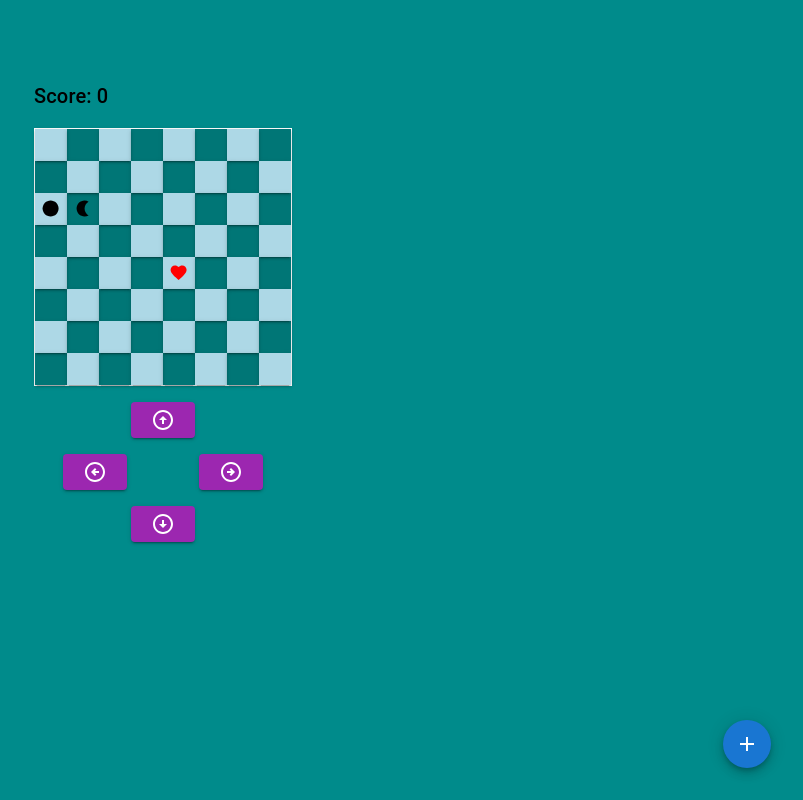
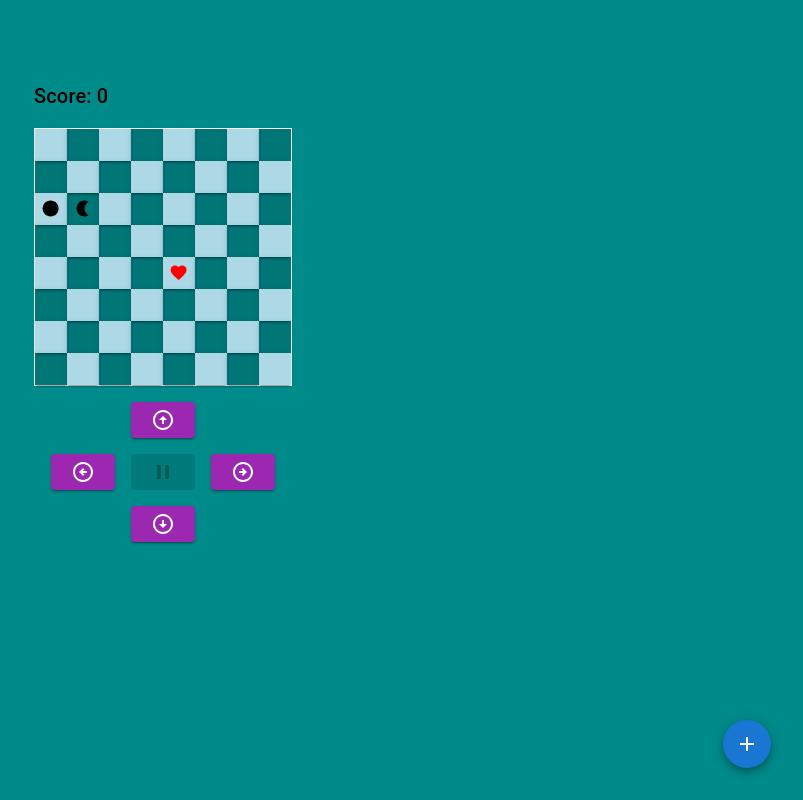
Before and after one commit to seanluong/snake, a React (Vite) app: page / in a window 1280 px wide. Shown: the whole page, without its empty margins (477-1280 px from the left). Built offline with nearby package versions, Linux system fonts and the light colour scheme.

Commit message:
Implement pause/play buttons

```diff
--- a/src/App.tsx
+++ b/src/App.tsx
@@ -37,7 +37,7 @@ function App() {
   }, [documentRef, status]);
 
   const handleKeyDowned = (event: KeyboardEvent) => {
-    switch (event.key) {
+    switch (event.code) {
       case "ArrowUp":
       case "ArrowDown":
       case "ArrowLeft":
@@ -50,9 +50,13 @@ function App() {
           }
         })
         return;
-      case "n":
+      case "KeyN":
         dispatch({
           type: "newGame"
+        });
+      case "KeyP":
+        dispatch({
+          type: "togglePausePlayGame"
         });
       default:
         break;
--- a/src/components/ControlButtons.tsx
+++ b/src/components/ControlButtons.tsx
@@ -1,59 +1,77 @@
-import { Button } from "@mui/material";
+import { Button, SvgIconTypeMap } from "@mui/material";
 import { Stack } from "@mui/system";
 import ArrowCircleUpOutlinedIcon from '@mui/icons-material/ArrowCircleUpOutlined';
 import ArrowCircleDownOutlinedIcon from '@mui/icons-material/ArrowCircleDownOutlined';
 import ArrowCircleLeftOutlinedIcon from '@mui/icons-material/ArrowCircleLeftOutlined';
 import ArrowCircleRightOutlinedIcon from '@mui/icons-material/ArrowCircleRightOutlined';
+import PauseIcon from '@mui/icons-material/Pause';
+import PlayArrowIcon from '@mui/icons-material/PlayArrow';
 import { useGameStateContext } from "../context/GameStateContext";
 import { Direction } from "../types";
+import { OverridableComponent } from "@mui/material/OverridableComponent";
 
-const ControlButton = (props: { direction: Direction }) => {
-    const { direction } = props;
-    const { gameState, dispatch } = useGameStateContext();
+type ControlButtonProps = {
+    disabled: boolean;
+    Icon?: OverridableComponent<SvgIconTypeMap<{}, "svg">>;
+    clickHandler: () => void;
+}
 
-    const handleButtonClicked = (direction: Direction) => {
-        dispatch({
-            type: "changeDirection",
-            payload: {
-              direction
-            }
-        });
-    }
-
-    let icon;
-    if (direction === "UP") {
-        icon = <ArrowCircleUpOutlinedIcon />;
-    } else if (direction === "DOWN") {
-        icon = <ArrowCircleDownOutlinedIcon />;
-    } else if (direction === "LEFT") {
-        icon = <ArrowCircleLeftOutlinedIcon />;
-    } else {
-        // RIGHT
-        icon = <ArrowCircleRightOutlinedIcon />;
-    }
-    const disabled = gameState.status === "FINISHED";
+const ControlButton = (props: ControlButtonProps) => {
+    const { Icon, clickHandler, disabled } = props;
     return <Button variant="contained"
                 color="secondary"
                 disabled={disabled}
-                onClick={() => handleButtonClicked(direction)} >
-        {icon}
+                onClick={clickHandler} >
+        { Icon && <Icon /> }
     </Button>
 }
 
 export const ControlButtons = () => {
+    const { gameState, dispatch } = useGameStateContext();
+    const { status } = gameState;
+
+    const handleDirectionClicked = (direction: Direction) => {
+        if (direction) {
+            dispatch({
+                type: "changeDirection",
+                payload: {
+                  direction
+                }
+            });
+        }
+    }
+    const handlePausePlayClicked = () => {
+        dispatch({
+            type: "togglePausePlayGame",
+        });
+    }
+
+    const directionDisabled = ["PAUSED", "FINISHED"].includes(status);
+    const pausePlayDisabled = ["NEW", "FINISHED"].includes(status);
     return (
         <Stack spacing={2} sx={{
             alignItems: "center",
         }}>
             <Stack direction="row">
-                <ControlButton direction={"UP"} />
+                <ControlButton Icon={ArrowCircleUpOutlinedIcon}
+                            disabled={directionDisabled}
+                            clickHandler={() => handleDirectionClicked("UP")} />
             </Stack>
-            <Stack direction="row" spacing={9}>
-                <ControlButton direction={"LEFT"} />
-                <ControlButton direction={"RIGHT"} />
+            <Stack direction="row" spacing={2}>
+                <ControlButton Icon={ArrowCircleLeftOutlinedIcon}
+                            disabled={directionDisabled}
+                            clickHandler={() => handleDirectionClicked("LEFT")} />
+                <ControlButton Icon={status === "PAUSED" ? PlayArrowIcon : PauseIcon}
+                            disabled={pausePlayDisabled}
+                            clickHandler={() => handlePausePlayClicked()} />
+                <ControlButton Icon={ArrowCircleRightOutlinedIcon}
+                            disabled={directionDisabled}
+                            clickHandler={() => handleDirectionClicked("RIGHT")} />
             </Stack>
             <Stack direction="row">
-                <ControlButton direction={"DOWN"} />
+                <ControlButton Icon={ArrowCircleDownOutlinedIcon}
+                            disabled={directionDisabled}
+                            clickHandler={() => handleDirectionClicked("DOWN")} />
             </Stack>
         </Stack>
     );
--- a/src/reducer.ts
+++ b/src/reducer.ts
@@ -70,10 +70,8 @@ const augmentSnakeBody = (parts: SnakePart[]) => {
 
 const tick = (gameState: GameState): GameState => {
     const { snake, rowCount, columnCount, scoreInfo, status } = gameState;
-    if (status === "FINISHED") {
-        return {
-            ...gameState
-        };
+    if (["FINISHED", "PAUSED"].includes(status)) {
+        return gameState;
     }
 
     const head = snakeHead(snake);
@@ -131,6 +129,10 @@ const tick = (gameState: GameState): GameState => {
 
 const changeDirection = (gameState: GameState, payload: { direction: Direction }): GameState => {
     const { snake, status } = gameState;
+    if (["FINISHED", "PAUSED"].includes(status)) {
+        return gameState;
+    }
+
     const head = snakeHead(snake)
     const beforeHead = snakeBeforeHead(snake);
     let { direction } = payload;
@@ -163,6 +165,14 @@ const newGame = (gameState: GameState): GameState => {
     };
 }
 
+const togglePausePlayGame = (gameState: GameState): GameState => {
+    const status = gameState.status;
+    return {
+        ...gameState,
+        status: (status === "PAUSED" ? "ONGOING" : (status === "ONGOING" ? "PAUSED" : status)),
+    };
+}
+
 export const reducer = (gameState: GameState, action: Action): GameState => {
     const state = cloneDeep(gameState);
     switch (action.type) {
@@ -172,6 +182,8 @@ export const reducer = (gameState: GameState, action: Action): GameState => {
             return changeDirection(state, action.payload);
         case "newGame":
             return newGame(state);
+        case "togglePausePlayGame":
+            return togglePausePlayGame(state);
         default:
             break;
     }
--- a/src/state/types.ts
+++ b/src/state/types.ts
@@ -3,9 +3,10 @@ import { Coordinate, Direction, Snake } from "../types";
 type Action =
  | { type: 'tick' }
  | { type: 'changeDirection', payload: { direction: Direction } }
- | { type: 'newGame' };
+ | { type: 'newGame' }
+ | { type: 'togglePausePlayGame' };
 
-type GameStatus = "NEW" | "ONGOING" | "FINISHED";
+type GameStatus = "NEW" | "ONGOING" | "PAUSED" | "FINISHED";
 
 interface ScoreInfo {
     currentScore: number;
```
